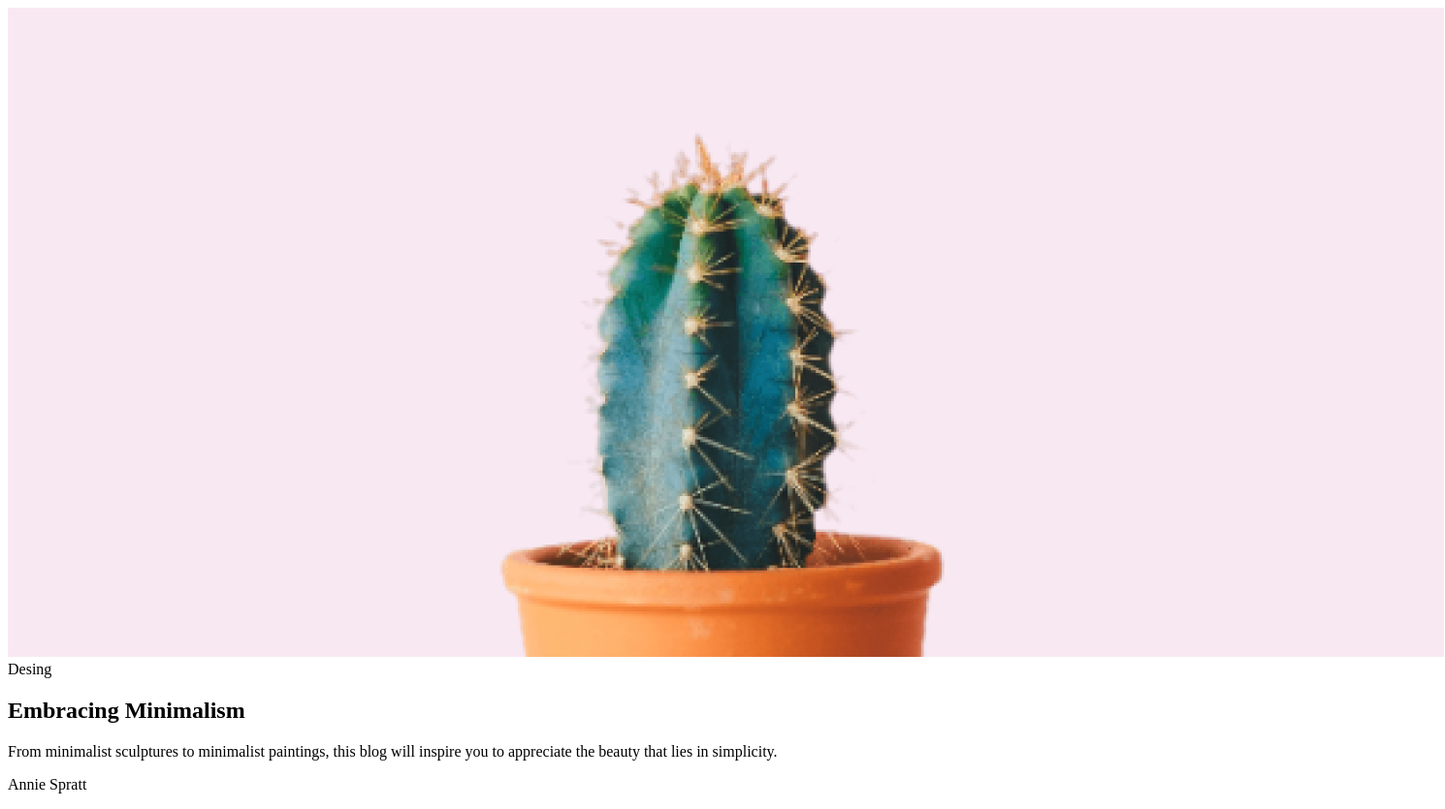
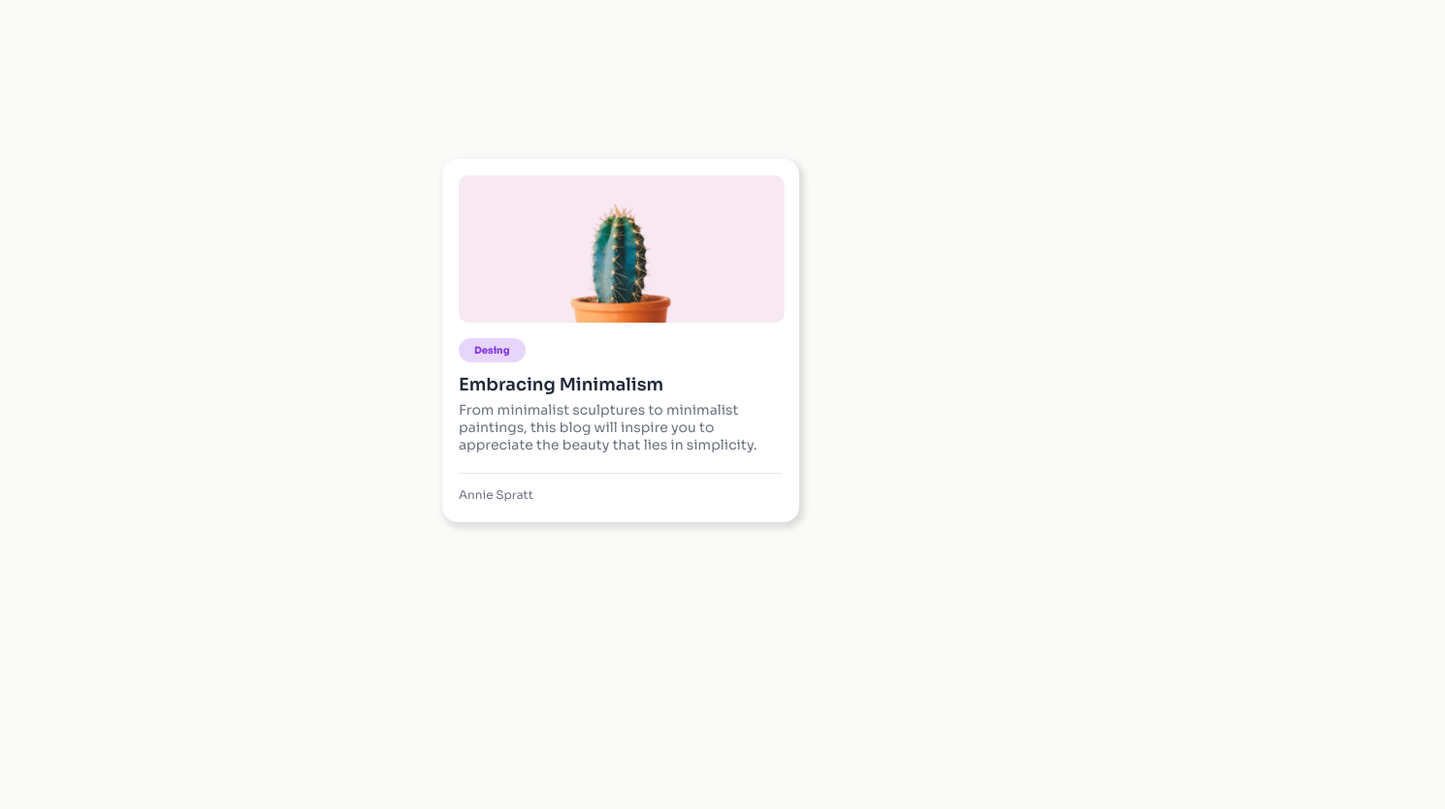
Before and after one commit to COPSTA/Blog-Card, a plain HTML site: page index.html in a window 1280 px wide. Shown: the whole page at 97% size, 1490 px wide, since content can reach past the window. After the commit the page ends 800 px from the top, so only its background shows below. Drawn offline with Linux system fonts and the light colour scheme.

Commit message:
Se crean las reglas del css dandole estilo

```diff
--- a/index.html
+++ b/index.html
@@ -5,6 +5,7 @@
     <meta charset="UTF-8">
     <meta name="viewport" content="width=device-width, initial-scale=1.0">
     <link rel="stylesheet" href="styles.css">
+    <link href="https://fonts.googleapis.com/css2?family=Sora:wght@100..800&display=swap" rel="stylesheet">
     <title>Minimal blog card</title>
 </head>
 
@@ -12,7 +13,7 @@
     <div class="container">
         <article class="card">
             <img id="img-captus" src="img/cactus_img.jpg" alt="cactus_img">
-        </article>
+
         <span id="bottom-desing">Desing</span>
         <div class="description">
             <h2 id="Sub-title">Embracing Minimalism</h2>
@@ -22,6 +23,7 @@
         <div class="author">
             <p>Annie Spratt</p>
         </div>
+    </article>
     </div>
 </body>
 
--- a/styles.css
+++ b/styles.css
@@ -0,0 +1,80 @@
+* {
+    margin: 0;
+    padding: 0;
+    box-sizing: border-box;
+}
+
+body {
+    width: 100%;
+    height: 100%;
+    background-color: #FAFAF9;
+    font-family: "Sora", sans-serif;
+}
+
+.container {
+    display: flex;
+    margin: 164px auto;
+    align-items: center;
+    justify-content: center;
+}
+
+.card {
+    width: 368px;
+    height: 375px;
+    background-color: #FFFFFF;
+    border-radius: 1rem;
+    border: 1px solid transparent;
+    box-shadow: 3px 4px 7px 2px rgba(0, 0, 0, 0.12);
+    padding: 16px;
+
+}
+
+.card img {
+    display: flex;
+    width: 336px;
+    height: 152px;
+    border-radius: 10px;
+    margin-bottom: 16px;
+}
+
+span {
+    border: 1px;
+    background-color: #E6D6FC;
+    color: #883AE1;
+    font-size: 0.625rem;
+    font-weight: 800;
+    padding: 6px 16px;
+    border-radius: 15px 15px 15px 15px;
+
+}
+
+.description {
+margin-top: 16px;
+
+}
+
+.description h2{
+font-size: 1.125rem;
+font-weight: 600;
+margin-bottom: 6px;
+color: #20293A;
+}
+
+.description p{
+    font-size:  0.875rem;
+    color: #6C727F;
+}
+
+
+.author{
+  display: flex;
+    margin: 20px 0 20px;
+    border-top: 1px solid #E5EAF0;
+    height: 30px;
+   align-items: flex-end;
+}
+
+.author p{
+    font-size: 0.75rem;
+    color: #6C727F;
+}
```
